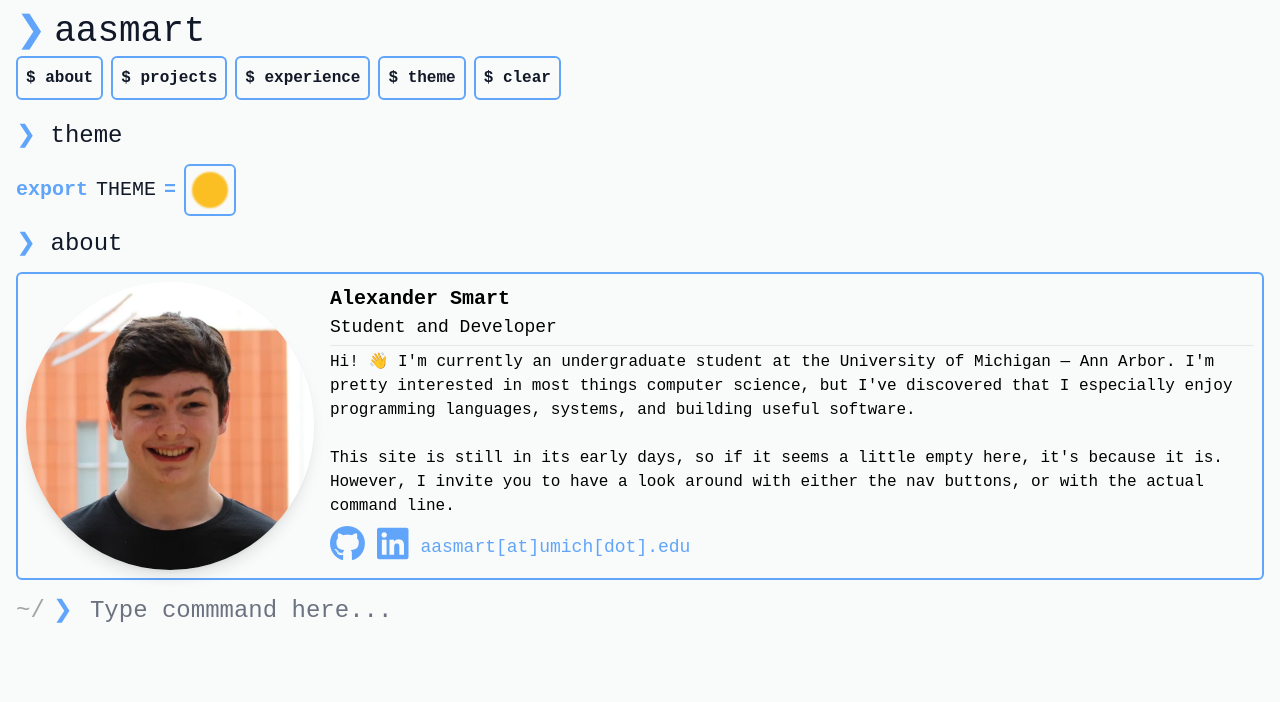
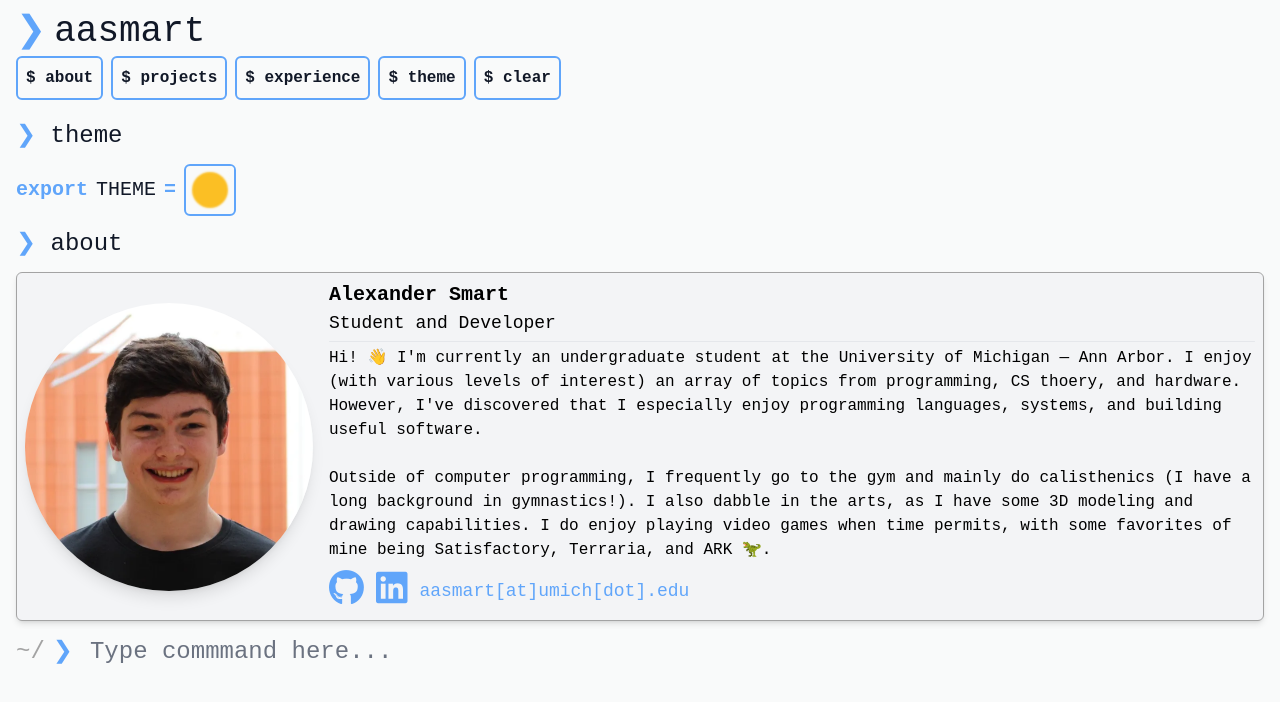
Before and after one commit to aasmart/aasmart-portfolio, a SvelteKit app: page / in a window 1280 px wide. Shown: the top 702 px of the page. Built offline with nearby package versions, Linux system fonts and the light colour scheme.

Commit message:
Improve about me formatting + improve contents

```diff
--- a/src/components/AboutCommandResult.svelte
+++ b/src/components/AboutCommandResult.svelte
@@ -12,8 +12,8 @@
 
 <section
 	use:focus
-	class="flex max-w-[100rem] animate-grow-fade-in flex-col items-center gap-4 rounded-md border-2
-		border-blue-400 p-2 lg:flex-row"
+	class="flex max-w-[100rem] animate-grow-fade-in flex-col items-center gap-4 rounded-md
+		border-[1px] border-neutral-400 bg-gray-100 p-2 shadow-md duration-300 hover:-translate-y-2 dark:border-neutral-700 dark:bg-neutral-800 lg:flex-row"
 >
 	<img
 		class="aspect-square max-h-[18em] rounded-full shadow-lg sm:w-auto"
@@ -26,12 +26,14 @@
 		<hr class="border-1 my-1 w-full rounded-full" />
 		<p class="h-max w-full text-center lg:text-start">
 			Hi! <span>👋</span> I'm currently an undergraduate student at the University of Michigan
-			&mdash; Ann Arbor. I'm pretty interested in most things computer science, but I've discovered
-			that I especially enjoy programming languages, systems, and building useful software.
-
+			&mdash; Ann Arbor. I enjoy (with various levels of interest) an array of topics from
+			programming, CS thoery, and hardware. However, I've discovered that I especially enjoy
+			programming languages, systems, and building useful software.
 			<br /><br />
-			This site is still in its early days, so if it seems a little empty here, it's because it is. However,
-			I invite you to have a look around with either the nav buttons, or with the actual command line.
+			Outside of computer programming, I frequently go to the gym and mainly do calisthenics (I have
+			a long background in gymnastics!). I also dabble in the arts, as I have some 3D modeling and drawing
+			capabilities. I do enjoy playing video games when time permits, with some favorites of mine being
+			Satisfactory, Terraria, and ARK 🦖.
 		</p>
 		<ul
 			class="mt-auto flex flex-row flex-wrap items-center justify-center gap-3 pt-2 text-4xl
```
